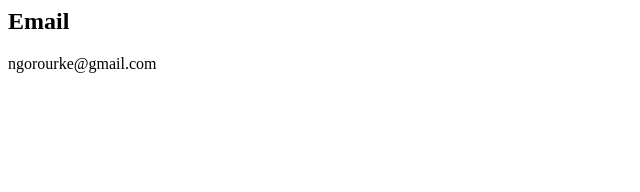
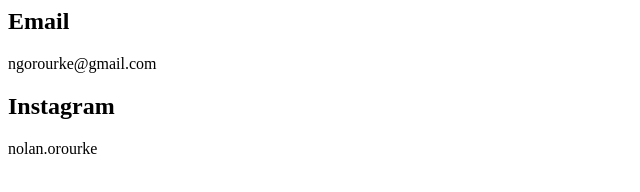
Before and after one commit to nolanorourke/nolanorourke.github.io, a plain HTML site: page contact.html in a window 1280 px wide. Shown: the whole page, without its empty margins (0-640 px from the left). Drawn offline with Linux system fonts and the light colour scheme.

Commit message:
added instagram

```diff
--- a/contact.html
+++ b/contact.html
@@ -13,5 +13,7 @@ linkedin -->
     <body>
         <h2>Email</h2>
         <p>ngorourke@gmail.com</p>
+        <h2>Instagram</h2>
+        <p>nolan.orourke</p>
     </body>
 </html>
```
